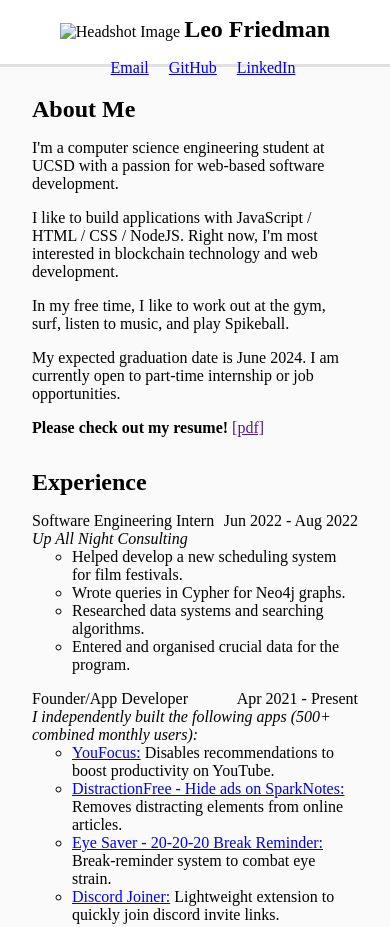
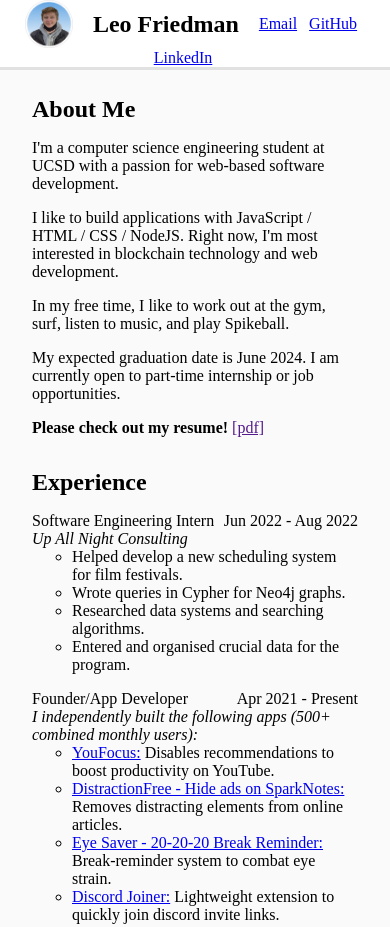
Before and after one commit to leo3friedman/leo3friedman.github.io, a plain HTML site: page index.html in a window 390 px wide. Shown: the top 927 px of the page. Drawn offline with Linux system fonts and the light colour scheme.

Commit message:
add headshot, style horizontal sidebar

```diff
--- a/index.html
+++ b/index.html
@@ -7,23 +7,20 @@
 </head>
 <body>
 <aside class="sidebar">
-    <img class="headshot-image" src="" alt="Headshot Image"/>
+    <img class="headshot-image" src="assets/headshot.png" alt="Headshot Image"/>
     <h1 class="author-name">Leo Friedman</h1>
     <ul class="contact-list">
-        <li><img class="contact-icon" src="" alt="Icon"/><a
-                class="contact-anchor"
+        <li><a
                 href="mailto:lcfriedman@ucsd.edu"
         >Email</a
         >
         </li>
-        <li><img class="contact-icon" src="" alt="Icon"/><a
-                class="contact-anchor"
-                href="https://github.com/leo3friedman"
-        >GitHub</a
-        >
+        <li>
+            <a
+                    href="https://github.com/leo3friedman">GitHub</a>
         </li>
-        <li><img class="contact-icon" src="" alt="Icon"/><a
-                class="contact-anchor"
+        <li><a
+
                 href=https://www.linkedin.com/in/leo-friedman-74b430214/"
         >LinkedIn</a
         >
@@ -80,7 +77,6 @@
                 Lightweight extension to quickly join discord invite links.
             </dd>
         </dl>
-        </ul>
     </section>
     <section>
         <h2 class="section-header">Education </h2>
--- a/style.css
+++ b/style.css
@@ -16,50 +16,47 @@ body {
   background-color: #fff;
 }
 
+.headshot-image {
+  width: 80%;
+}
+
 .author-name {
   margin-top: 16px;
   margin-bottom: 0;
 }
 
 .contact-list {
+  margin-top: 16px;
   padding: 0;
   list-style: none;
 }
 
-.contact-icon {
-  width: 32px;
-}
-
-.contact-anchor {
-  margin-left: 16px;
+.contact-list li {
+  display: inline-block;
+  margin-right: 8px;
 }
 
 @media (max-width: 1088px) {
   .sidebar {
-    position: fixed;
-    top: 0;
     width: 100%;
-    height: 64px;
+    height: fit-content;
     padding: 0 !important;
     border-bottom: solid #e1e1e1;
+    border-right: none;
     background-color: #fff;
     text-align: center;
   }
+
+  .sidebar > * {
+    display: inline;
+    margin-right: 16px;
+    vertical-align: middle;
+  }
+
   .headshot-image {
-    display: inline-block;
+    width: 48px;
   }
-  .author-name {
-    display: inline-block;
-  }
-  .contact-list {
-    display: inline-block;
-  }
-  .contact-list li {
-    display: inline-block;
-  }
-  .contact-icon {
-    display: none;
-  }
+
   .sections-wrapper {
     width: fit-content;
     margin-top: 64px !important;
```
Also changed, not shown: assets/headshot.png (added), 1 other file.
